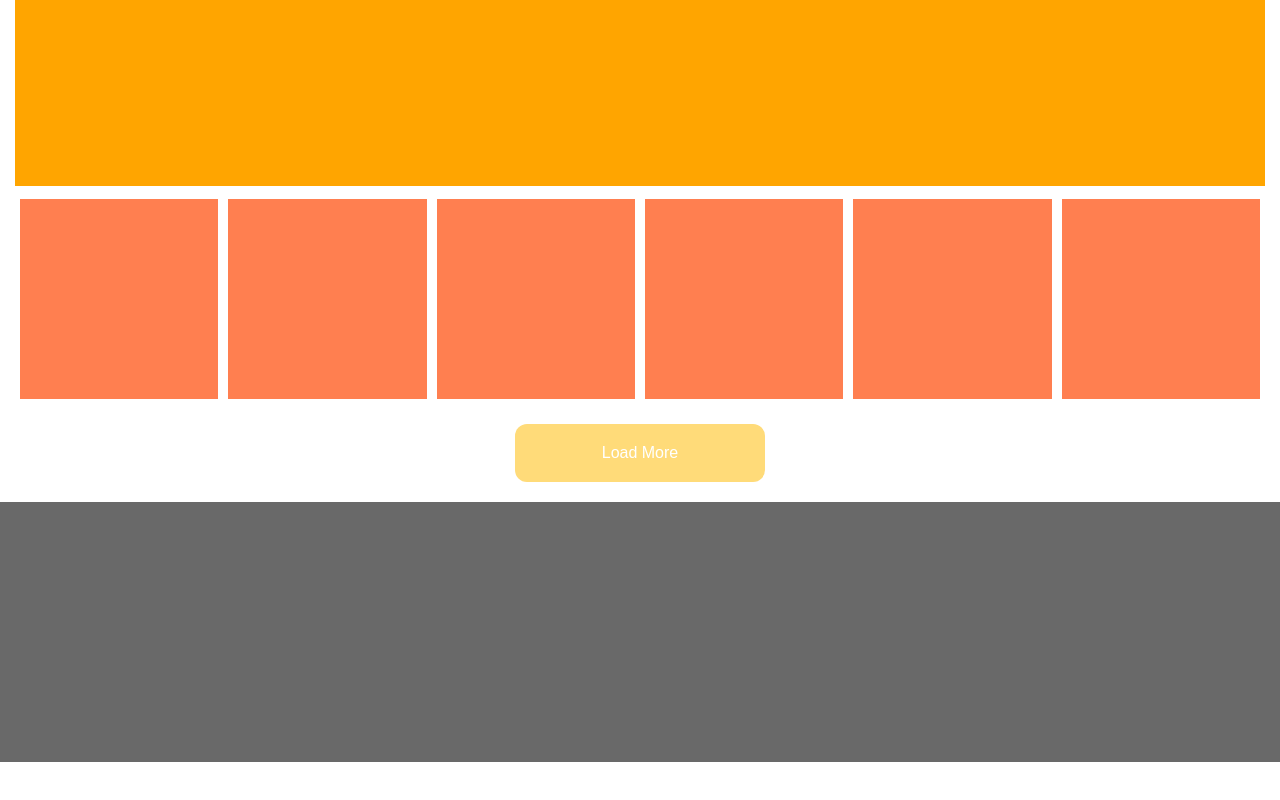
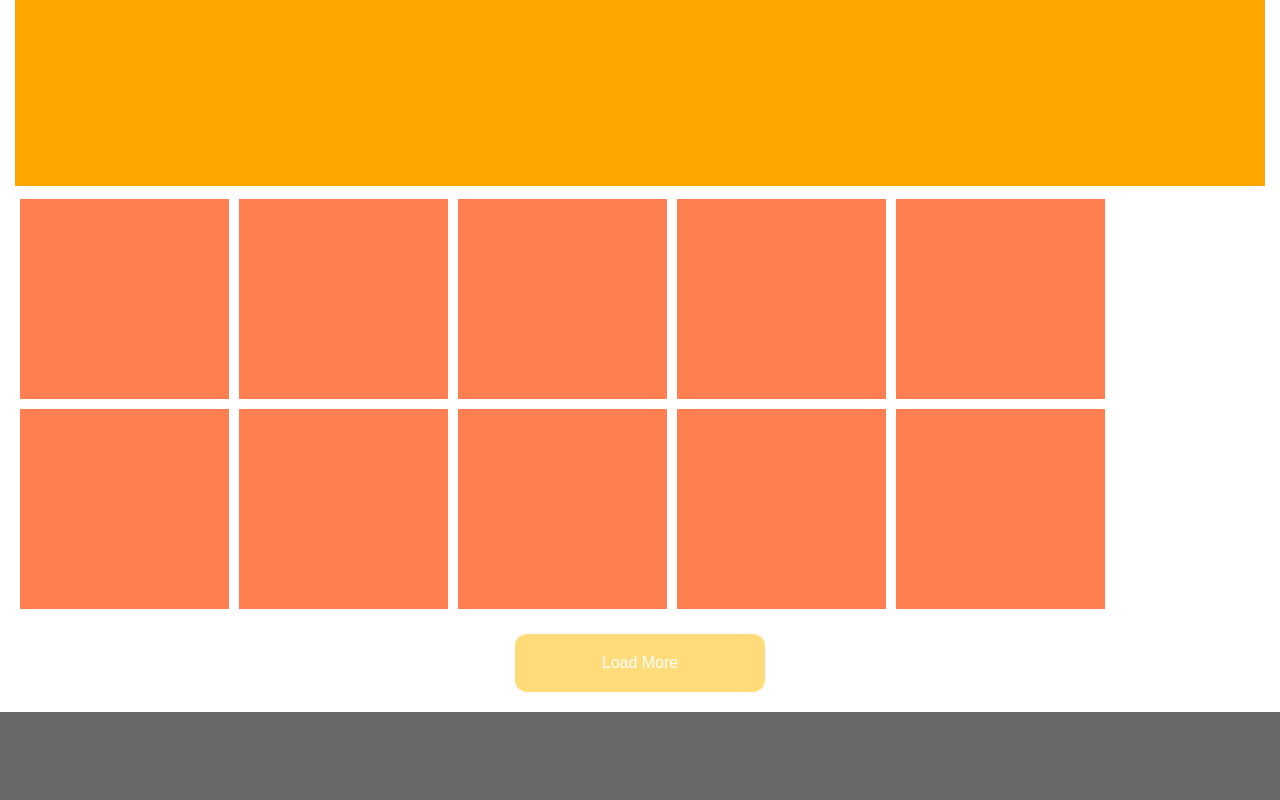
Before and after one commit to iqbal-ch/bukuku, a React app: page / in a window 1280 px wide. Shown: the part 830-1630 px from the top of the page. Before the commit the page ends 1592 px from the top, so only its background shows below. Built offline with nearby package versions, Linux system fonts and the light colour scheme.

Commit message:
add grid system sementara

```diff
--- a/src/App.css
+++ b/src/App.css
@@ -18,8 +18,12 @@
 }
 
 .produk{
-  display: flex;
+  margin-left: auto;
+  margin-right: auto;
+  width: 100%;
   margin-bottom: 20px;
+  display: block;
+  overflow: auto;
 }
 
 .btn-loadmore{
@@ -29,7 +33,6 @@
   padding: 20px;
   text-align: center;
   text-decoration: none;
-  display: inline-block;
   font-size: 16px;
   width: 20%;
   margin: auto;
@@ -37,3 +40,7 @@
   border-radius: 12px;
   margin-bottom: 20px;
 }
+
+.coba {
+  display: block;
+}
--- a/src/App.js
+++ b/src/App.js
@@ -21,8 +21,14 @@ class App extends Component {
             <ProdukCard/>
             <ProdukCard/>
             <ProdukCard/>
+            <ProdukCard/>
+            <ProdukCard/>
+            <ProdukCard/>
+            <ProdukCard/>
           </div>
-          <button className="btn-loadmore">Load More</button>
+          <div className="coba">
+            <button className="btn-loadmore">Load More</button>
+          </div>
         </div>
         <Footer />
       </div>
--- a/src/component/ProdukCard.css
+++ b/src/component/ProdukCard.css
@@ -1,7 +1,9 @@
 .produk-card{
+    display: block;
     background-color: coral;
     box-sizing: border-box;
-    width: 20%;
+    width: 209px;
     height: 200px;
     margin: 5px;
+    float: left;
 }
```
